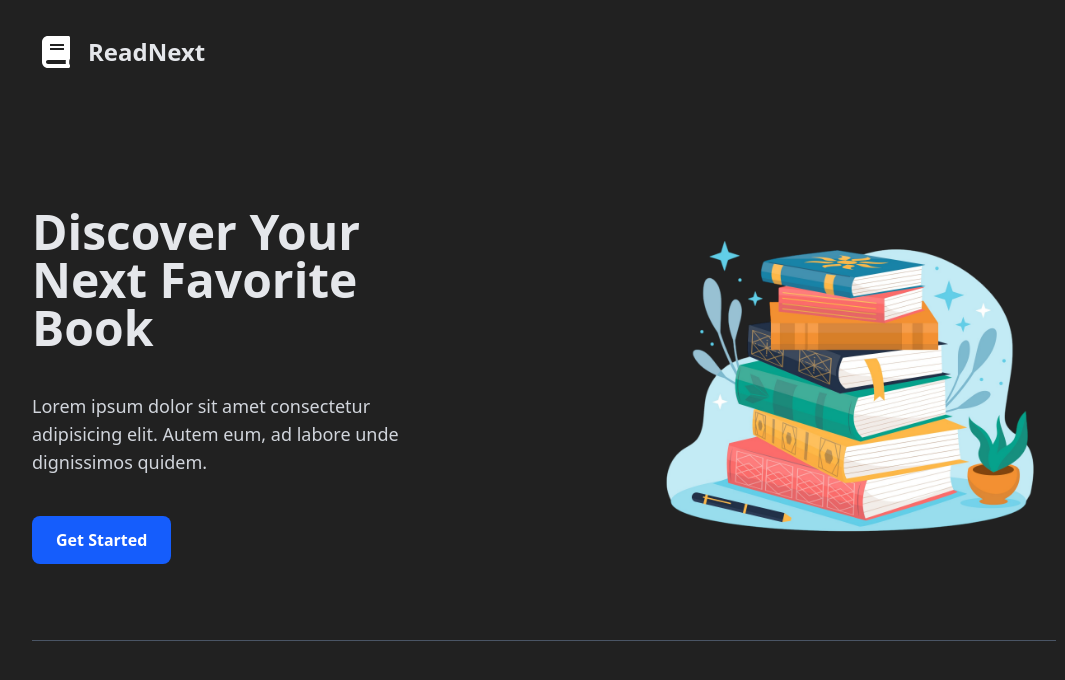
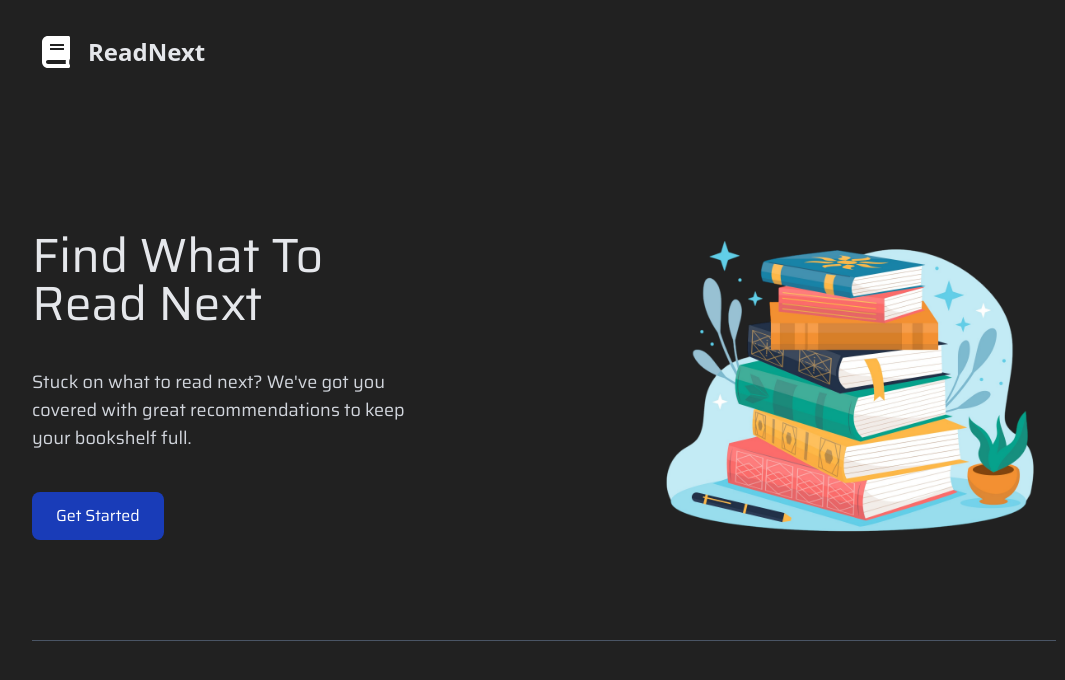
Before and after one commit to berkcantelseren/read-next, a Next.js app: page / in a window 1280 px wide. Shown: the top 680 px of the page, without its empty margins (96-1161 px from the left). Built offline with nearby package versions, Linux system fonts and the light colour scheme.

Commit message:
font added for hero section

```diff
--- a/app/components/Home/Hero/Hero.tsx
+++ b/app/components/Home/Hero/Hero.tsx
@@ -1,19 +1,29 @@
 import Image from "next/image";
 
+import { Saira } from "next/font/google";
+
+const DancingFont = Saira({
+  weight: "400",
+  subsets: ["latin"],
+});
 export default function Hero() {
   return (
     <section className="pt-[12vh] pb-24">
       <div className="container w-[90%] xl:w-[80%] mx-auto grid grid-cols-1 md:grid-cols-2 items-center gap-[12.5rem]">
         {/* Left Section */}
         <div>
-          <h1 className="text-5xl font-bold text-gray-200">
-            Discover Your Next Favorite Book
+          <h1
+            className={`${DancingFont.className} text-5xl font-bold text-gray-200`}
+          >
+            Find What To Read Next
           </h1>
-          <p className="mt-10 text-lg text-gray-300">
-            Lorem ipsum dolor sit amet consectetur adipisicing elit. Autem eum,
-            ad labore unde dignissimos quidem.
+          <p className={`${DancingFont.className} mt-10 text-lg text-gray-300`}>
+            Stuck on what to read next? We've got you covered with great
+            recommendations to keep your bookshelf full.
           </p>
-          <button className="mt-10 px-6 py-3 bg-blue-600 hover:bg-blue-700 text-white font-semibold rounded-lg transition">
+          <button
+            className={`${DancingFont.className} mt-10 px-6 py-3 bg-blue-800 hover:bg-blue-700 text-white font-semibold rounded-lg transition cursor-pointer`}
+          >
             Get Started
           </button>
         </div>
```
